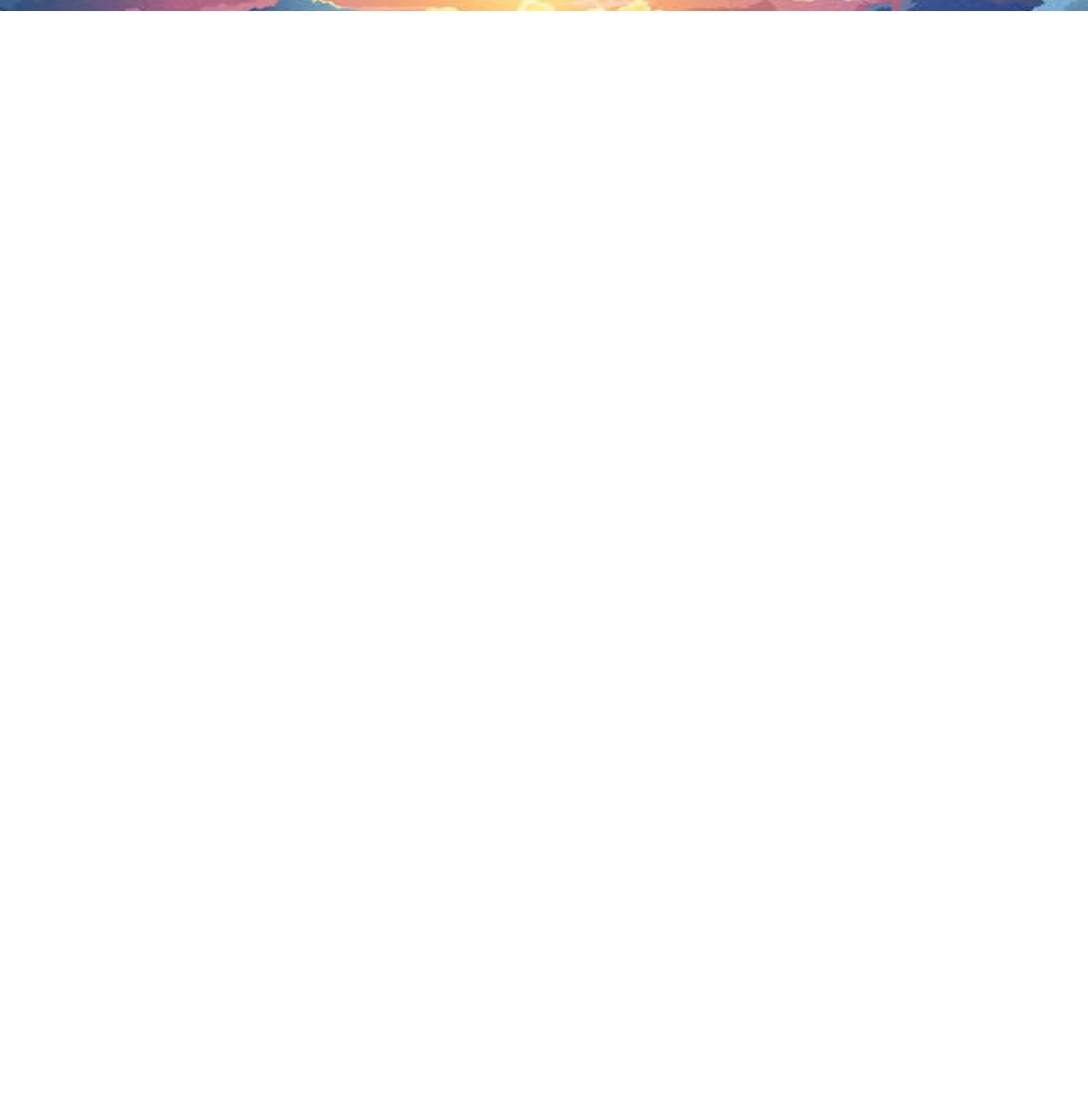
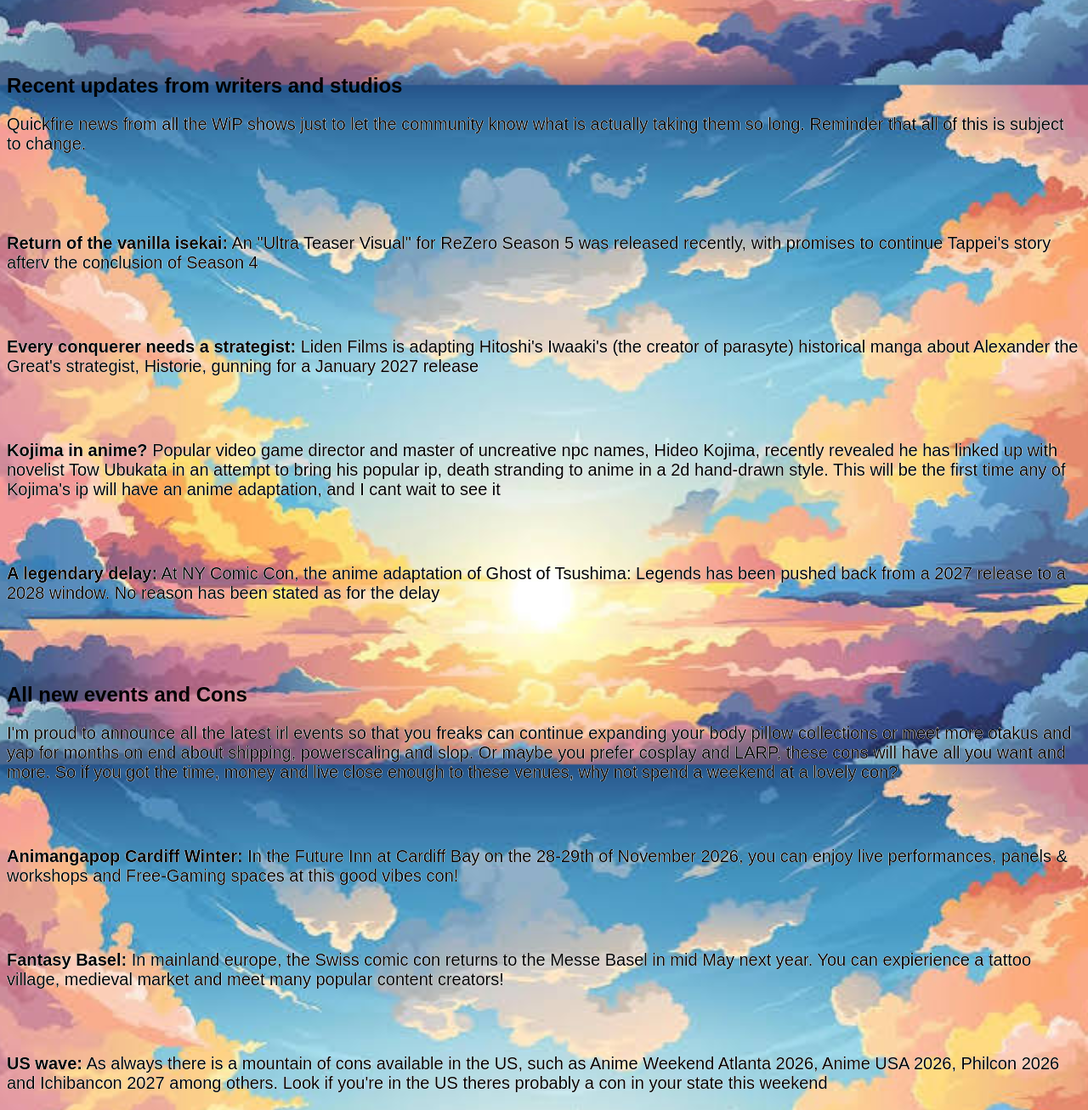
Before and after one commit to Davxeno/WebDev_Project_DK, a plain HTML site: page html/news.html in a window 1280 px wide. Shown: the part 1500-2807 px from the top of the page at 85% size. Before the commit the page ends 1513 px from the top, so only its background shows below. Drawn offline with Linux system fonts and the light colour scheme.

Commit message:
finished main news content

```diff
--- a/html/news.html
+++ b/html/news.html
@@ -26,7 +26,7 @@
             <br>
             <br>
             <h1 id="Debut"> New anime that just dropped!</h1>
-                <p> New anime are releasing every week, and it's had to stay on top of it all, but as a profesionally unemployed chud
+                <p>New anime are releasing every week, and it's had to stay on top of it all, but as a profesionally unemployed chud
                 let me tell you the hidden gems that released. I'm sure that no matter what sort of messed up stuff you're into,
                 there's something here for you, whether that is slop, intense action or romance to bawl your eyes out. Lets see our debuting anime
                 </p>
@@ -66,6 +66,41 @@
                 stop the Qlipoth ritual the Triad is trying that is supposed to open the gateway to the underworld, which they are using captain Vangeance and captain Sukehiro to fuel it. What follows is an all out invasion as the remaining
                 Magic knights regroup to rescue their captains. The season focuses on Asta's and Liebe's training and Yuno's heritage as well</p>
 
+                <br>
+                <br>
+                <br>
+            <h2 id="Dev_updates"> Recent updates from writers and studios</h2>
+                <p>Quickfire news from all the WiP shows just to let the community know what is actually taking them so long. Reminder that all
+                 of this is subject to change.</p>
+                <br>
+                <br>
+                <br>
+                <p><strong>Return of the vanilla isekai:</strong> An "Ultra Teaser Visual" for ReZero Season 5 was released recently, with promises to continue Tappei's story afterv the conclusion of Season 4 </p>
+                <br>
+                <br>
+                <p><strong>Every conquerer needs a strategist:</strong> Liden Films is adapting Hitoshi's Iwaaki's (the creator of parasyte) historical manga about Alexander the Great's strategist, Historie, gunning for a January 2027 release</p>
+                <br>
+                <br>
+                <p><strong>Kojima in anime?</strong> Popular video game director and master of uncreative npc names, Hideo Kojima, recently revealed he has linked up with novelist Tow Ubukata in an attempt to bring his popular ip, death stranding to anime in a 2d hand-drawn style. This will be the first time any of Kojima's ip will have an anime adaptation, and I cant wait to see it</p>
+                <br>
+                <br>
+                <p><strong>A legendary delay:</strong> At NY Comic Con, the anime adaptation of Ghost of Tsushima: Legends has been pushed back from a 2027 release to a 2028 window. No reason has been stated as for the delay</p>
+                <br>
+                <br>
+                <br>
+            <h2 id="Irl_con"> All new events and Cons</h2>
+                <p>I'm proud to announce all the latest irl events so that you freaks can continue expanding your body pillow collections or meet more otakus and yap for months on end about shipping, powerscaling and slop. Or maybe you prefer cosplay and LARP,
+                these cons will have all you want and more. So if you got the time, money and live close enough to these venues, why not spend a weekend at a lovely con?  </p>
+                <br>
+                <br>
+                <p><strong>Animangapop Cardiff Winter:</strong> In the Future Inn at Cardiff Bay on the 28-29th of November 2026, you can enjoy live performances, panels & workshops and Free-Gaming spaces at this good vibes con!</p>
+                <br>
+                <br>
+                <p><strong>Fantasy Basel:</strong> In mainland europe, the Swiss comic con returns to the Messe Basel in mid May next year. You can expierience a tattoo village, medieval market and meet many popular content creators!</p>
+                <br>
+                <br>
+                <p><strong>US wave:</strong> As always there is a mountain of cons available in the US, such as Anime Weekend Atlanta 2026, Anime USA 2026, Philcon 2026 and Ichibancon 2027 among others. Look if you're in the US theres probably a con in your state this weekend</p>
+
 
 
 
```
Lines whose indentation alone changed are shown as unchanged.
